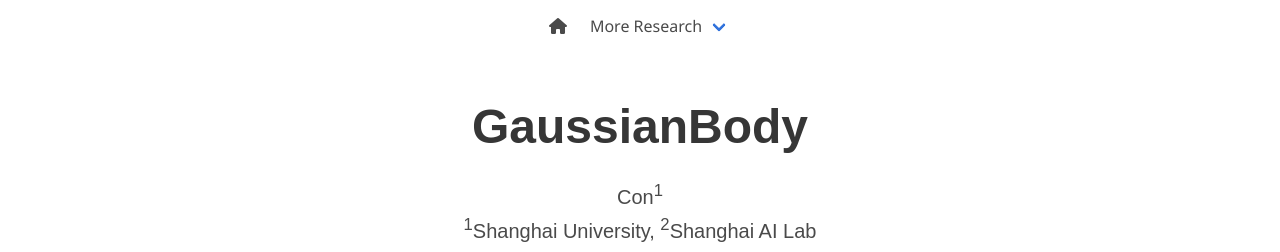
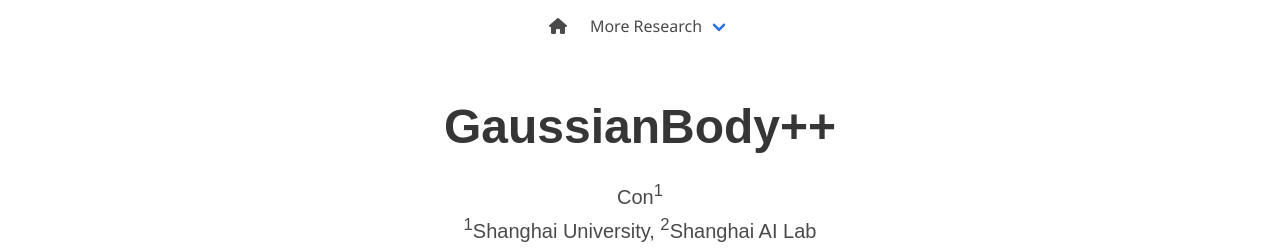
Before and after one commit to GaussianBodyPlusPlus/GaussianBody_Plus_Plus, a plain HTML site: page index.html in a window 1280 px wide. Shown: the top 252 px of the page. Drawn offline with nearby package versions, Linux system fonts and the light colour scheme; some icons are missing; a web font is replaced by a local one.

Commit message:
Update index.html

```diff
--- a/index.html
+++ b/index.html
@@ -4,7 +4,7 @@
   <meta charset="utf-8">
   <meta name="description"
         content="HyperNeRF handles topological variations by modeling a family of shapes in a higher-dimensional space, thereby producing more realistic renderings and more accurate geometric reconstructions.">
-  <meta name="keywords" content="GaussianBody">
+  <meta name="keywords" content="GaussianBody++">
   <meta name="viewport" content="width=device-width, initial-scale=1">
   <meta property="og:image" content="./static/images/thumbnail.png"/>
   <link rel="image_src" href="./static/images/thumbnail.png">
@@ -75,7 +75,7 @@
         </a>
         <div class="navbar-dropdown">
           <a class="navbar-item" href="">
-            GaussianBody
+            GaussianBody++
           </a>
           </a>
         </div>
@@ -91,7 +91,7 @@
     <div class="container">
       <div class="container has-text-centered">
         <h1 class="title is-1 publication-title">
-          GaussianBody
+          GaussianBody++
         </h1>
         <div class="is-size-5 publication-authors">
           <div class="author-block">
```
